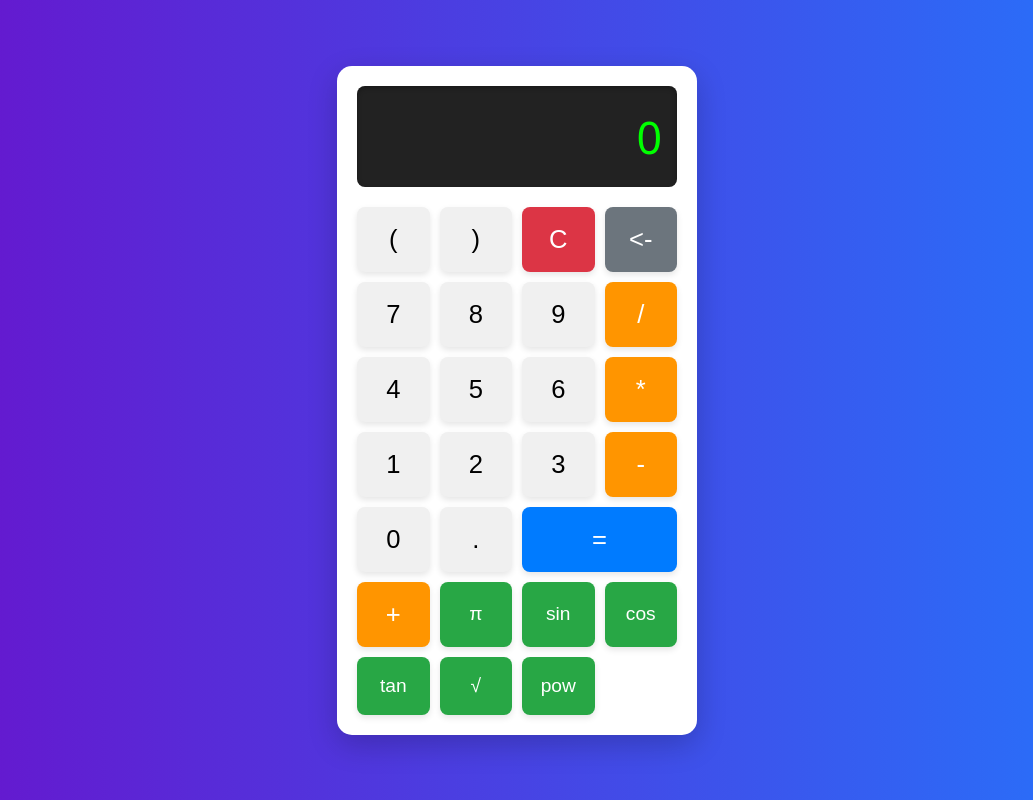
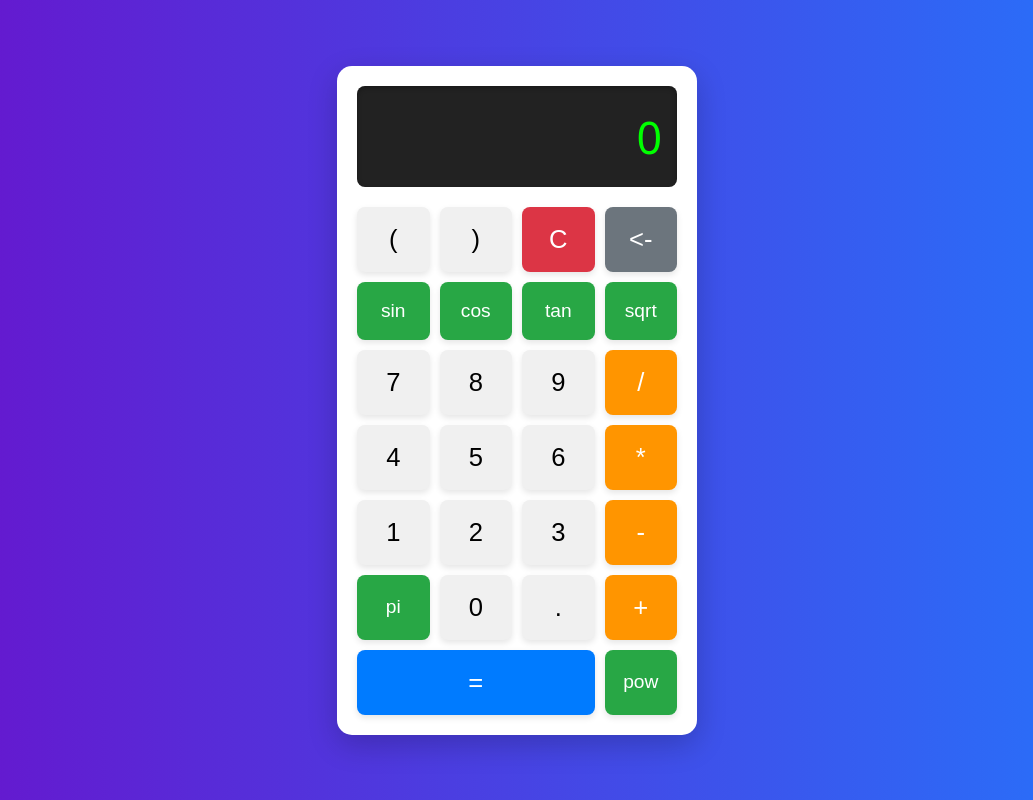
Before and after one commit to Kilbka68/test-gemini, a Django app: page / in a window 1280 px wide. Shown: the whole page, without its empty margins (123-1156 px from the left). Run offline with Django 4.2, Linux system fonts and the light colour scheme.

Commit message:
fix: address interface misalignment and calculation failure

```diff
--- a/calculator_app/static/calculator_app/script.js
+++ b/calculator_app/static/calculator_app/script.js
@@ -5,14 +5,7 @@ function appendCharacter(char) {
     if (currentExpression === '0' && char !== '.') {
         currentExpression = char;
     } else {
-        // Handle special cases for 'pi', 'sin(', 'cos(', 'tan(', 'sqrt(', 'pow('
-        if (char === 'pi') {
-            currentExpression += 'pi';
-        } else if (char === 'sin(' || char === 'cos(' || char === 'tan(' || char === 'sqrt(' || char === 'pow(') {
-            currentExpression += char;
-        } else {
-            currentExpression += char;
-        }
+        currentExpression += char;
     }
     display.innerText = currentExpression;
 }
@@ -39,17 +32,19 @@ async function calculate() {
                 'Content-Type': 'application/json',
                 'X-CSRFToken': csrfToken
             },
-            body: JSON.stringify(currentExpression)
+            body: JSON.stringify({ expression: currentExpression }) // Send as JSON object
         });
         const data = await response.json();
         if (data.result.toString().startsWith('Error')) {
             display.innerText = data.result;
             currentExpression = '0'; // Reset expression on error
-        } else {
+        }
+        else {
             currentExpression = data.result.toString();
             display.innerText = currentExpression;
         }
-    } catch (error) {
+    }
+    catch (error) {
         display.innerText = 'Error';
         currentExpression = '0'; // Reset expression on error
     }
--- a/calculator_app/static/calculator_app/style.css
+++ b/calculator_app/static/calculator_app/style.css
@@ -77,7 +77,6 @@ body {
 .btn-equals {
     background-color: #007bff;
     color: white;
-    grid-column: span 2; /* Make equals button wider */
 }
 
 .btn-equals:hover {
--- a/calculator_app/templates/calculator_app/index.html
+++ b/calculator_app/templates/calculator_app/index.html
@@ -16,6 +16,11 @@
             <button class="btn btn-clear" onclick="clearDisplay()">C</button>
             <button class="btn btn-delete" onclick="deleteChar()"><-</button>
 
+            <button class="btn btn-func" onclick="appendCharacter('sin(')">sin</button>
+            <button class="btn btn-func" onclick="appendCharacter('cos(')">cos</button>
+            <button class="btn btn-func" onclick="appendCharacter('tan(')">tan</button>
+            <button class="btn btn-func" onclick="appendCharacter('sqrt(')">sqrt</button>
+
             <button class="btn" onclick="appendCharacter('7')">7</button>
             <button class="btn" onclick="appendCharacter('8')">8</button>
             <button class="btn" onclick="appendCharacter('9')">9</button>
@@ -31,16 +36,12 @@
             <button class="btn" onclick="appendCharacter('3')">3</button>
             <button class="btn btn-operator" onclick="appendCharacter('-')">-</button>
 
+            <button class="btn btn-func" onclick="appendCharacter('pi')">pi</button>
             <button class="btn" onclick="appendCharacter('0')">0</button>
             <button class="btn" onclick="appendCharacter('.')">.</button>
-            <button class="btn btn-equals" onclick="calculate()">=</button>
             <button class="btn btn-operator" onclick="appendCharacter('+')">+</button>
 
-            <button class="btn btn-func" onclick="appendCharacter('pi')">π</button>
-            <button class="btn btn-func" onclick="appendCharacter('sin(')">sin</button>
-            <button class="btn btn-func" onclick="appendCharacter('cos(')">cos</button>
-            <button class="btn btn-func" onclick="appendCharacter('tan(')">tan</button>
-            <button class="btn btn-func" onclick="appendCharacter('sqrt(')">√</button>
+            <button class="btn btn-equals" id="equals" style="grid-column: span 3;" onclick="calculate()">=</button>
             <button class="btn btn-func" onclick="appendCharacter('pow(')">pow</button>
         </div>
     </div>
--- a/calculator_app/views.py
+++ b/calculator_app/views.py
@@ -2,6 +2,7 @@ from django.shortcuts import render
 from django.http import JsonResponse
 from asteval import Interpreter
 import math
+import json # Import the json module
 
 # Create your views here.
 def calculator_view(request):
@@ -10,10 +11,11 @@ def calculator_view(request):
 def calculate_api(request):
     if request.method == 'POST':
         try:
-            data = request.FILES['data'].read().decode('utf-8')
-            expression = data
-        except KeyError:
-            expression = request.body.decode('utf-8')
+            # Correctly parse JSON from request body
+            data = json.loads(request.body)
+            expression = data.get('expression', '')
+        except json.JSONDecodeError:
+            return JsonResponse({'result': 'Error: Invalid JSON'}, status=400)
 
         # Initialize asteval interpreter
         aeval = Interpreter()
@@ -24,6 +26,7 @@ def calculate_api(request):
         aeval.symtable['sqrt'] = math.sqrt
         aeval.symtable['pi'] = math.pi
         aeval.symtable['pow'] = math.pow
+        aeval.symtable['abs'] = math.fabs # Add abs for completeness
 
         try:
             # Evaluate the expression
@@ -31,4 +34,4 @@ def calculate_api(request):
             return JsonResponse({'result': result})
         except Exception as e:
             return JsonResponse({'result': 'Error: ' + str(e)})
-    return JsonResponse({'result': 'Invalid request method.'})
+    return JsonResponse({'result': 'Error: Invalid request method.'}, status=405) # Return JSON for error
```
